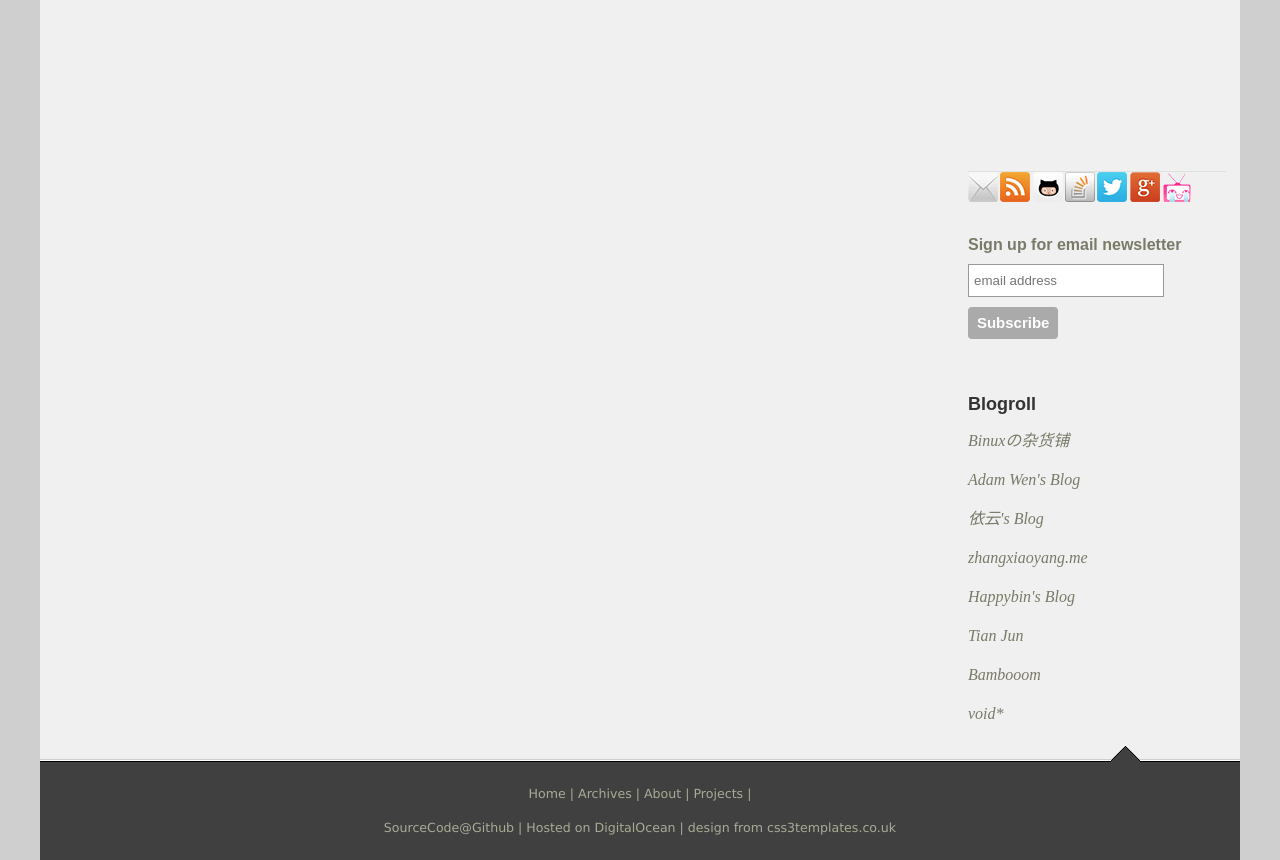
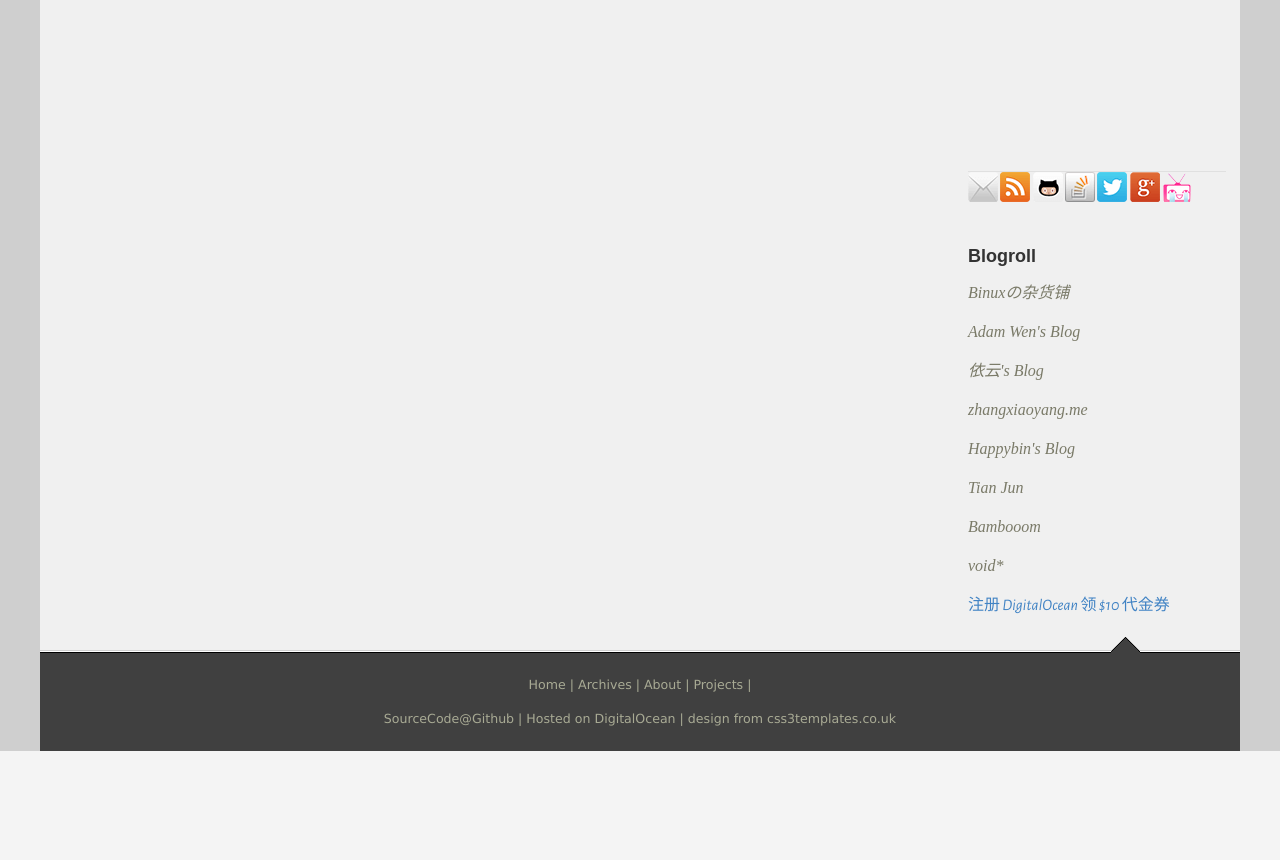
Before and after one commit to laike9m/My_Blog, a Django app: page /blog/ in a window 1280 px wide. Shown: the part 653-1513 px from the top of the page. After the commit the page ends 1404 px from the top, so only its background shows below. Run offline with Django 3.2, Linux system fonts and the light colour scheme; data that the repository does not hold is empty; some libraries are stand-ins or nearby versions; some web fonts are replaced.

Commit message:
Updated home page sidebar

```diff
--- a/css3two_blog/templates/css3two_blog/blog_base.html
+++ b/css3two_blog/templates/css3two_blog/blog_base.html
@@ -145,168 +145,6 @@
                    alt="Bangumi logo">
             </a>
           </div>
-          <div style="margin-top: 15px">
-            <!-- Begin MailChimp Signup Form -->
-            <style type="text/css">
-              #mc_embed_signup {
-                clear: left;
-                font: 14px AlegreyaSans, Arial, sans-serif;
-              }
-
-              #mc_embed_signup form {
-                display: block;
-                position: relative;
-                text-align: left;
-                padding: 10px 0 10px 0
-              }
-
-              #mc_embed_signup h2 {
-                font-weight: bold;
-                padding: 0;
-                margin: 15px 0;
-                font-size: 1.4em;
-              }
-
-              #mc_embed_signup input {
-                border: 1px solid #999;
-                -webkit-appearance: none;
-              }
-
-              #mc_embed_signup input[type=checkbox] {
-                -webkit-appearance: checkbox;
-              }
-
-              #mc_embed_signup input[type=radio] {
-                -webkit-appearance: radio;
-              }
-
-              #mc_embed_signup input:focus {
-                border-color: #333;
-              }
-
-              #mc_embed_signup .button {
-                clear: both;
-                background-color: #aaa;
-                border: 0 none;
-                border-radius: 4px;
-                color: #FFFFFF;
-                cursor: pointer;
-                display: inline-block;
-                font-size: 15px;
-                font-weight: bold;
-                height: 32px;
-                line-height: 32px;
-                margin: 0 5px 10px 0;
-                padding: 0;
-                text-align: center;
-                text-decoration: none;
-                vertical-align: top;
-                white-space: nowrap;
-                width: auto;
-              }
-
-              #mc_embed_signup .button:hover {
-                background-color: #777;
-              }
-
-              #mc_embed_signup .small-meta {
-                font-size: 11px;
-              }
-
-              #mc_embed_signup .nowrap {
-                white-space: nowrap;
-              }
-
-              #mc_embed_signup .clear {
-                clear: none;
-                display: inline;
-              }
-
-              #mc_embed_signup label {
-                display: block;
-                font-size: 16px;
-                padding-bottom: 10px;
-                font-weight: bold;
-              }
-
-              #mc_embed_signup input.email {
-                display: block;
-                padding: 8px 0;
-                margin: 0 4% 10px 0;
-                text-indent: 5px;
-                width: 75%;
-                min-width: 130px;
-              }
-
-              #mc_embed_signup input.button {
-                display: block;
-                width: 35%;
-                margin: 0 0 10px 0;
-                min-width: 90px;
-              }
-
-              #mc_embed_signup div#mce-responses {
-                float: left;
-                top: -1.4em;
-                padding: 0 .5em 0 .5em;
-                overflow: hidden;
-                width: 90%;
-                margin: 0 5%;
-                clear: both;
-              }
-
-              #mc_embed_signup div.response {
-                margin: 1em 0;
-                padding: 1em .5em .5em 0;
-                font-weight: bold;
-                float: left;
-                top: -1.5em;
-                z-index: 1;
-                width: 80%;
-              }
-
-              #mc_embed_signup #mce-error-response {
-                display: none;
-              }
-
-              #mc_embed_signup #mce-success-response {
-                color: #529214;
-                display: none;
-              }
-
-              #mc_embed_signup label.error {
-                display: block;
-                float: none;
-                width: auto;
-                margin-left: 1.05em;
-                text-align: left;
-                padding: .5em 0;
-              }
-            </style>
-            <!--<link href="//cdn-images.mailchimp.com/embedcode/slim-081711.css" rel="stylesheet" type="text/css">-->
-            <div id="mc_embed_signup">
-              <form
-                  action="//laike9m.us3.list-manage.com/subscribe/post?u=292026f5547a0cbd3ec8e9f6d&amp;id=416f7bcbc7"
-                  method="post" id="mc-embedded-subscribe-form"
-                  name="mc-embedded-subscribe-form" class="validate"
-                  target="_blank" novalidate>
-                <label for="mce-EMAIL">
-                  Sign up for email newsletter
-                </label>
-                <input type="email" value="" name="EMAIL" class="email"
-                       id="mce-EMAIL" placeholder="email address" required>
-                <!-- real people should not fill this in and expect good things - do not remove this or risk form bot signups-->
-                <div style="position: absolute; left: -5000px;"><input
-                    type="text" name="b_292026f5547a0cbd3ec8e9f6d_416f7bcbc7"
-                    value=""></div>
-                <div class="clear"><input type="submit" value="Subscribe"
-                                          name="subscribe"
-                                          id="mc-embedded-subscribe"
-                                          class="button"></div>
-              </form>
-            </div>
-            <!--End mc_embed_signup-->
-          </div>
           <br/>
           <div id="blogroll" style="font-family: AlegreyaSansBold;">
             <h2 style="font-size:18px; color: #333333">Blogroll</h2>
@@ -330,7 +168,7 @@
                  class="blogroll">Happybin's Blog</a>
             </p>
             <p>
-              <a href="http://www.tianjun.ml" target="_blank" class="blogroll">Tian
+              <a href="http://tianjun.me" target="_blank" class="blogroll">Tian
                 Jun</a>
             </p>
             <p>
@@ -342,6 +180,10 @@
                  class="blogroll">void*</a>
             </p>
           </div>
+          <p>
+            <a style="font-style: normal" target="_blank" href="https://m.do.co/c/a582fa751343">
+              注册 DigitalOcean 领 $10 代金券</a>
+          </p>
         </div>
         <!-- end about me -->
       </div>
```
